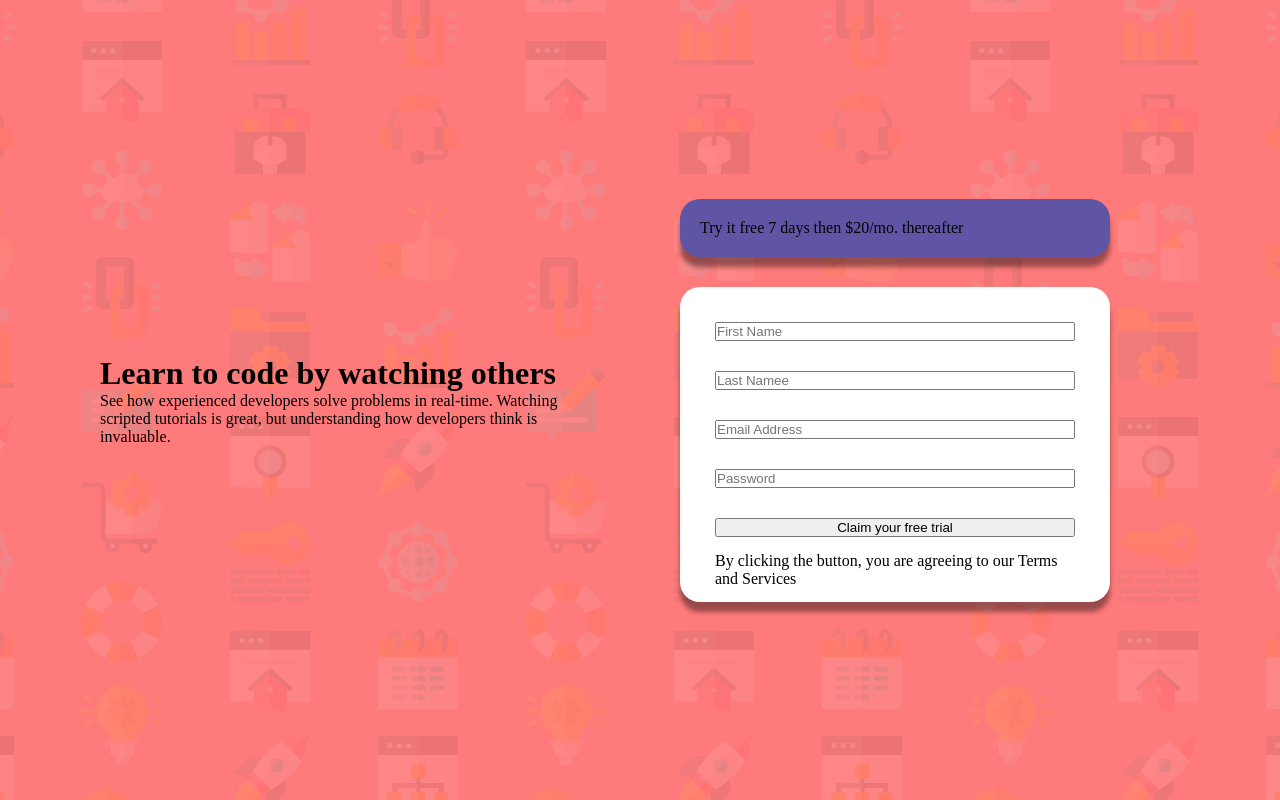
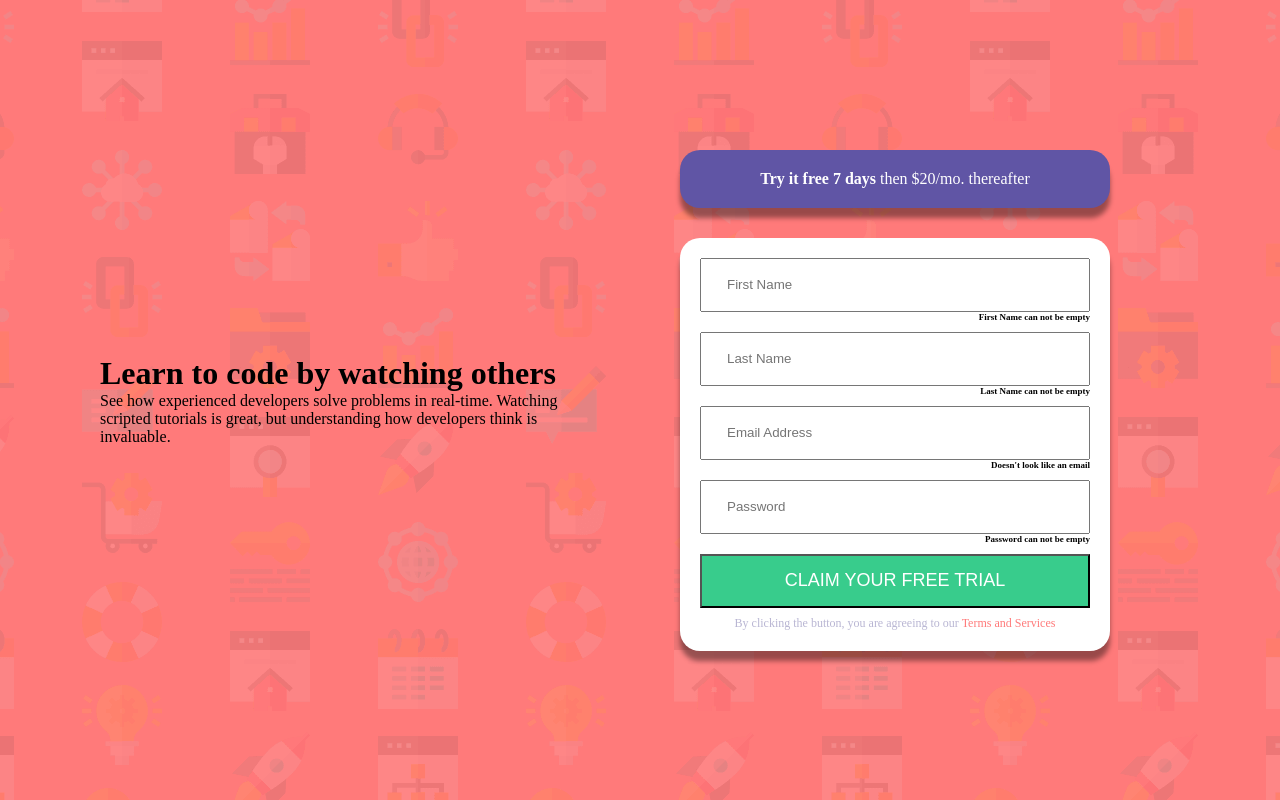
Before and after one commit to moienheydari/sign-up-form, a React (Create React App) app: page / in a window 1280 px wide. Built offline with nearby package versions, Linux system fonts and the light colour scheme; the HTML template or start-up script is replaced by a standard one.

Commit message:
css and comp adj

```diff
--- a/src/App.js
+++ b/src/App.js
@@ -10,7 +10,7 @@ function App() {
           but understanding how developers think is invaluable.</p>
       </div>
       <div className='signup-cont'>
-        <div className='add'>Try it free 7 days then $20/mo. thereafter</div>
+        <div className='add'><p><span className='bold'>Try it free 7 days</span> then $20/mo. thereafter</p></div>
         <SignupField />
       </div>
     </div>
--- a/src/SASS/App.scss
+++ b/src/SASS/App.scss
@@ -23,6 +23,14 @@
             box-shadow: 0 10px 5px rgba(0, 0, 0, 0.4);
             padding: 20px;
             border-radius: 20px;
+            color: white;
+            display: flex;
+            justify-content: center;
+            width: 100%;
         }
     }
 }
+
+.bold {
+    font-weight: bold;
+}
--- a/src/SASS/SignupField.scss
+++ b/src/SASS/SignupField.scss
@@ -1,16 +1,42 @@
+@import 'base';
+
 .signup-field {
     display: grid;
-    grid-template-rows: repeat(5, 1fr) 30px;
+    grid-template-rows: repeat(5, 1fr auto);
     background-color: #fff;
     box-shadow: 0 10px 5px rgba(0, 0, 0, 0.4);
     padding: 20px;
     border-radius: 20px;
 
-    * {
-        margin: 15px;
+    input {
+        height: 40px;
+        padding: 25px;
+        font-weight: 400;
+    }
+
+    .warning {
+        margin: 0;
+        font-size: 9px;
+        font-weight: 800;
+        margin-bottom: 10px;
+        justify-self: right;
+    }
+
+    button {
+        background-color: $Green;
+        color: white;
+        font-size: 18px;
+        text-transform: uppercase;
     }
 
     .disclaimer {
-        margin-top: 0;
+        margin-top: 8px;
+        font-size: 12px;
+        justify-self: center;
+        color: $Grayish-blue;
+
+        a {
+            color: $Red;
+        }
     }
 }
--- a/src/components/SignupField.js
+++ b/src/components/SignupField.js
@@ -1,23 +1,54 @@
-import React from 'react';
+import React, { useState } from 'react';
 import '../css/SignupField.min.css';
 
 export default function SignupField() {
+    const [form, setForm] = useState({
+        firstName: '',
+        lastName: '',
+        email: '',
+        password: ''
+    });
+
+    let handleClick = () => {
+        alert (JSON.stringify(form, '', 2));
+    }
+
     return (
         <div className='signup-field'>
             <input
+                value={form.firstName}
                 placeholder='First Name'
+                name='firstName'
+                type='text'
+                onChange={({ target }) => { setForm(prev => { return { ...prev, [target.name]: target.value } }) }}
             ></input>
+            <span className='warning'>First Name can not be empty</span>
             <input
-                placeholder='Last Namee'
+                value={form.lastName}
+                placeholder='Last Name'
+                name='lastName'
+                type='text'
+                onChange={({ target }) => { setForm(prev => { return { ...prev, [target.name]: target.value } }) }}
             ></input>
+            <span className='warning'>Last Name can not be empty</span>
             <input
+                value={form.email}
                 placeholder='Email Address'
+                name='email'
+                type='text'
+                onChange={({ target }) => { setForm(prev => { return { ...prev, [target.name]: target.value } }) }}
             ></input>
+            <span className='warning'>Doesn't look like an email</span>
             <input
+                value={form.password}
                 placeholder='Password'
+                name='password'
+                type='password'
+                onChange={({ target }) => { setForm(prev => { return { ...prev, [target.name]: target.value } }) }}
             ></input>
-            <button>Claim your free trial</button>
-            <span className='disclaimer'>By clicking the button, you are agreeing to our Terms and Services</span>
+            <span className='warning'>Password can not be empty</span>
+            <button onClick={handleClick}>Claim your free trial</button>
+            <span className='disclaimer'>By clicking the button, you are agreeing to our <a>Terms and Services</a></span>
         </div>
     )
 }
--- a/src/css/App.min.css
+++ b/src/css/App.min.css
@@ -1 +1 @@
-.App{background:url("../images/bg-intro-desktop.png") no-repeat center center;background-color:#ff7a7a;width:100%;height:100vh;display:grid;gap:80px;grid-template-columns:1fr 1fr;padding:100px;align-items:center}.App .signup-cont{display:grid;gap:30px;grid-template-rows:auto auto;margin-right:70px}.App .signup-cont .add{background-color:#6055a5;box-shadow:0 10px 5px rgba(0,0,0,.4);padding:20px;border-radius:20px}/*# sourceMappingURL=App.min.css.map */
+.App{background:url("../images/bg-intro-desktop.png") no-repeat center center;background-color:#ff7a7a;width:100%;height:100vh;display:grid;gap:80px;grid-template-columns:1fr 1fr;padding:100px;align-items:center}.App .signup-cont{display:grid;gap:30px;grid-template-rows:auto auto;margin-right:70px}.App .signup-cont .add{background-color:#6055a5;box-shadow:0 10px 5px rgba(0,0,0,.4);padding:20px;border-radius:20px;color:#fff;display:flex;justify-content:center;width:100%}.bold{font-weight:bold}/*# sourceMappingURL=App.min.css.map */
--- a/src/css/SignupField.min.css
+++ b/src/css/SignupField.min.css
@@ -1 +1 @@
-.signup-field{display:grid;grid-template-rows:repeat(5, 1fr) 30px;background-color:#fff;box-shadow:0 10px 5px rgba(0,0,0,.4);padding:20px;border-radius:20px}.signup-field *{margin:15px}.signup-field .disclaimer{margin-top:0}/*# sourceMappingURL=SignupField.min.css.map */
+.signup-field{display:grid;grid-template-rows:repeat(5, 1fr auto);background-color:#fff;box-shadow:0 10px 5px rgba(0,0,0,.4);padding:20px;border-radius:20px}.signup-field input{height:40px;padding:25px;font-weight:400}.signup-field .warning{margin:0;font-size:9px;font-weight:800;margin-bottom:10px;justify-self:right}.signup-field button{background-color:#38cc8c;color:#fff;font-size:18px;text-transform:uppercase}.signup-field .disclaimer{margin-top:8px;font-size:12px;justify-self:center;color:#b9b6d3}.signup-field .disclaimer a{color:#ff7a7a}/*# sourceMappingURL=SignupField.min.css.map */
```
Also changed, not shown: 2 other files (tests, documents, lock files or other folders).
